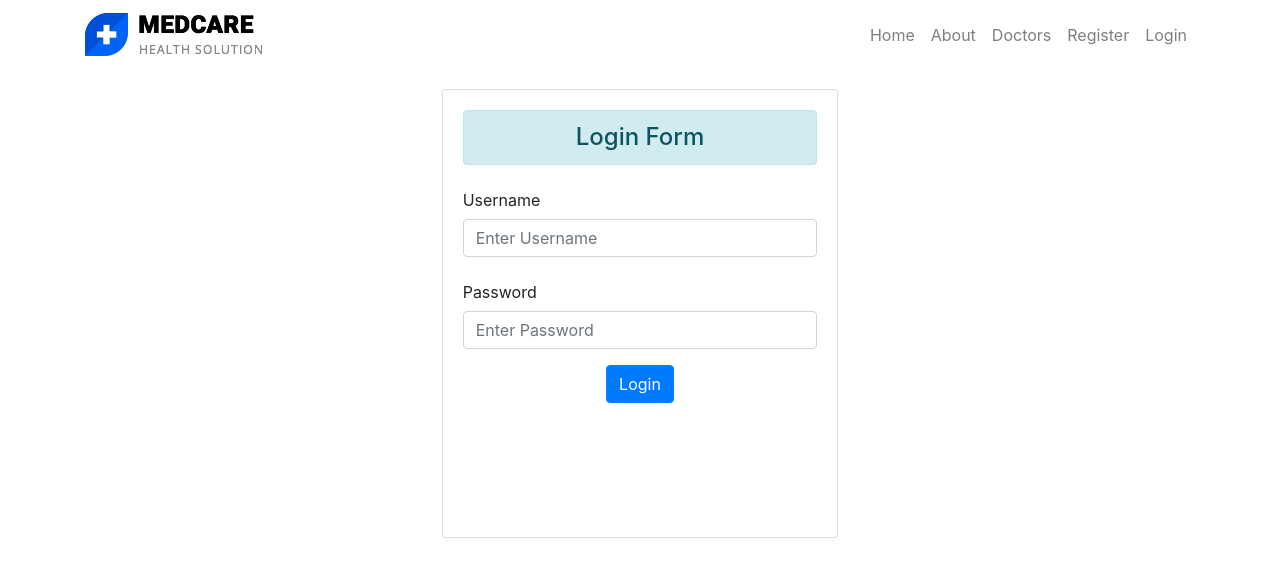
After one commit to ApexPlayground/Final_Project, a Django app: page /login/ in a window 1280 px wide. The commit adds this page. Shown: the top 577 px of the page. Run offline with Django 4.2, Linux system fonts and the light colour scheme; some libraries are stand-ins or nearby versions.

Commit message:
(Updates): Implemented login logic and login page

```diff
--- a/ApexHealthcare/core/templates/base.html
+++ b/ApexHealthcare/core/templates/base.html
@@ -31,11 +31,11 @@
                 <a class="nav-link" href="">Doctors</a>
               </li>
               <li class="nav-item">
-                <a class="nav-link" href="">Register</a>
+                <a class="nav-link" href="{% url 'reg' %}">Register</a>
               </li>
 
               <li class="nav-item">
-                <a class="nav-link" href="">Login</a>
+                <a class="nav-link" href="{% url 'login' %}">Login</a>
               </li>
             </ul>
           </div>
--- /dev/null
+++ b/ApexHealthcare/core/templates/login.html
@@ -0,0 +1,71 @@
+{% extends 'base.html' %}
+
+{% block body %}
+<div class="container-fluid">
+
+<div class="row">
+
+
+    <div class="col-sm-4">
+
+
+    </div>
+
+
+    <div class="col-sm-4" style="padding-top: 20px">
+
+        <div class="card body" style="padding-bottom: 70px; padding-left: 20px; padding-right: 20px; padding-top: 20px" id="login_card">
+        <h4 class="text-center alert alert-info">Login Form</h4>
+
+        <form method="POST" action="">
+        {% csrf_token %}
+        <div class="login_form">
+              <div class="form-group">
+        <label class="col-form-label">Username</label>
+
+        <div class="row">
+                <div class="col"><input type="text" class="form-control" id="org" placeholder="Enter Username" required="" value="" name="username"></div>
+
+        </div>
+ </div>
+
+
+
+        <div class="form-group">
+           <label class="col-form-label">Password </label>
+           <div class="row">
+            <div class="col">
+                <input type="password" class="form-control" id="org" placeholder="Enter Password" required="" value="" name="password">
+            </div>
+            </div>
+        </div>
+        <div class="d-flex justify-content-center">
+            <button type="submit" id="login_btn" class="btn btn-primary">Login</button>
+        </div>
+
+ <br>
+                   <br>
+                        <div class="form-group">
+            {% if messages %}
+            <div class="messages">
+                {% for message in messages %}
+
+                    <div class="alert alert-success" style="color:red;"> {{ message }}</div>
+
+                {% endfor %}
+            </div>
+            {% endif %}
+        </div>
+</div>
+</form>
+
+</div>
+</div>
+</div>
+
+
+    <div class="col-sm-4"></div>
+
+</div>
+</div>
+{% endblock %}
--- a/ApexHealthcare/core/urls.py
+++ b/ApexHealthcare/core/urls.py
@@ -7,7 +7,10 @@ from django.contrib.auth import views as auth_views
 urlpatterns = [
 
 path('', views.home, name='home'),
-path('register', views.registerView, name='reg'),
+path('register/', views.registerView, name='reg'),
+path('reg_user/', views.registerUser, name='reg_user'),
+path('login/', views.loginView, name='login'),
+
 
 
 
--- a/ApexHealthcare/core/views.py
+++ b/ApexHealthcare/core/views.py
@@ -38,8 +38,31 @@ def registerUser(request):
         user = User.objects.create(username=username, email=email, password=password)
         user.save()
         messages.success(request, 'Account Was Created Successfully')
+        return redirect('reg')
+    else:
+        messages.error(request, 'Failed To Register User')
+        return redirect('reg')
 
-# Note: The code to create and save the user to the database is missing.
-# You need to add that logic here.
 
-# End of the registerUser view function
+def loginView(request):
+    if request.method == 'POST':
+        username = request.POST['username']
+        password = request.POST['password']
+        user = authenticate(request, username = username, password = password)
+        if user is not None and user.is_active:
+            auth.login(request, user)
+            if user.is_patient:
+                return redirect('patient')
+            elif user.is_doctor:
+                return redirect('doctor')
+            else:
+                return redirect('login')
+        else:
+            messages.info(request, "Invalid Username Or Password")
+            return redirect('login')
+    else:
+        return render(request, 'login.html')
+
+
+def hom_patient(request):
+    return render(request, 'patient/home.html')
```
Also changed, not shown: ApexHealthcare/core/templates/home.html (+1 -99 lines).
